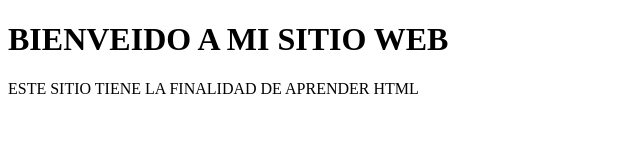
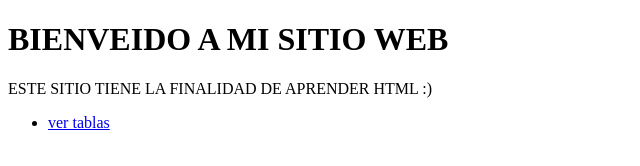
Before and after one commit to KevinDBR1/ProyectoHTML, a plain HTML site: page index.html in a window 1280 px wide. Shown: the full height of the page, 0-640 px from the left. Drawn offline with Linux system fonts and the light colour scheme.

Commit message:
index modified for tables

```diff
--- a/index.html
+++ b/index.html
@@ -7,6 +7,9 @@
 </head>
 <body>
     <h1>BIENVEIDO A MI SITIO WEB</h1>
-    <span>ESTE SITIO TIENE LA FINALIDAD DE APRENDER HTML</span>
+    <span>ESTE SITIO TIENE LA FINALIDAD DE APRENDER HTML :)</span>
+    <ul>
+        <li><a href="html/tablas.html">ver tablas</a></li>
+    </ul>
 </body>
 </html>
```
